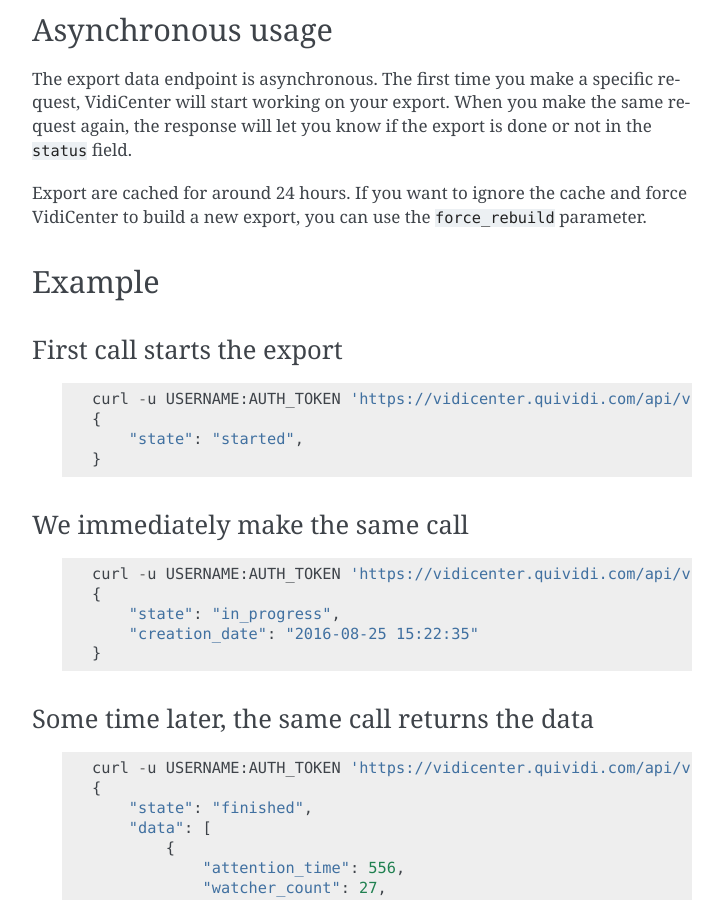
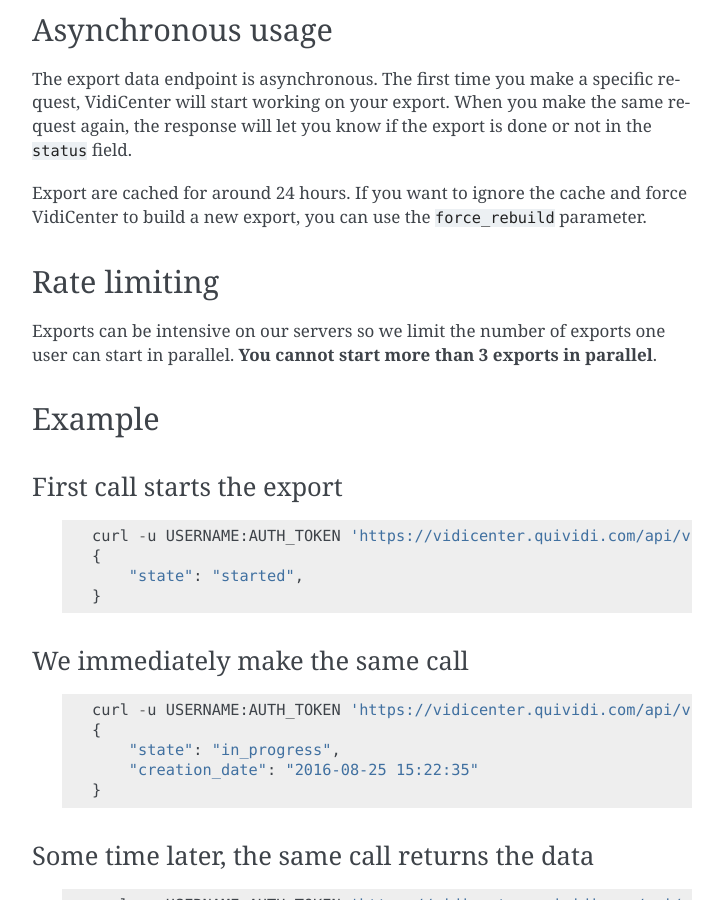
Before and after one commit to quividi/vidicenter-api-documentation, a Sphinx documentation site: the page built from docs/source/data.rst, in a window 1280 px wide and 900 px high, scrolled down 3128 px. Shown: the whole window, without its empty margins (388-1111 px from the left). Built offline with Sphinx 7.4.7, drawn with Linux system fonts in a browser that asks for light colours.

Commit message:
Evol [#127911703] Added doc for rate limiting

```diff
--- a/docs/source/data.rst
+++ b/docs/source/data.rst
@@ -123,6 +123,11 @@ The export data endpoint is asynchronous. The first time you make a specific req
 
 Export are cached for around 24 hours. If you want to ignore the cache and force VidiCenter to build a new export, you can use the ``force_rebuild`` parameter.
 
+Rate limiting
+-------------
+
+Exports can be intensive on our servers so we limit the number of exports one user can start in parallel. **You cannot start more than 3 exports in parallel**.
+
 Example
 -------
 
```
